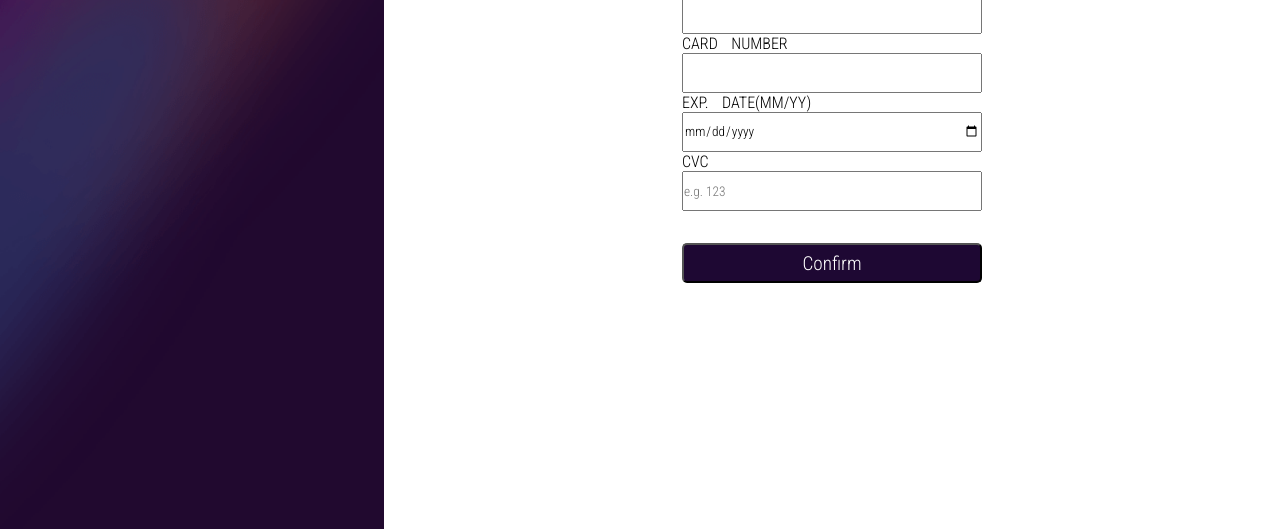
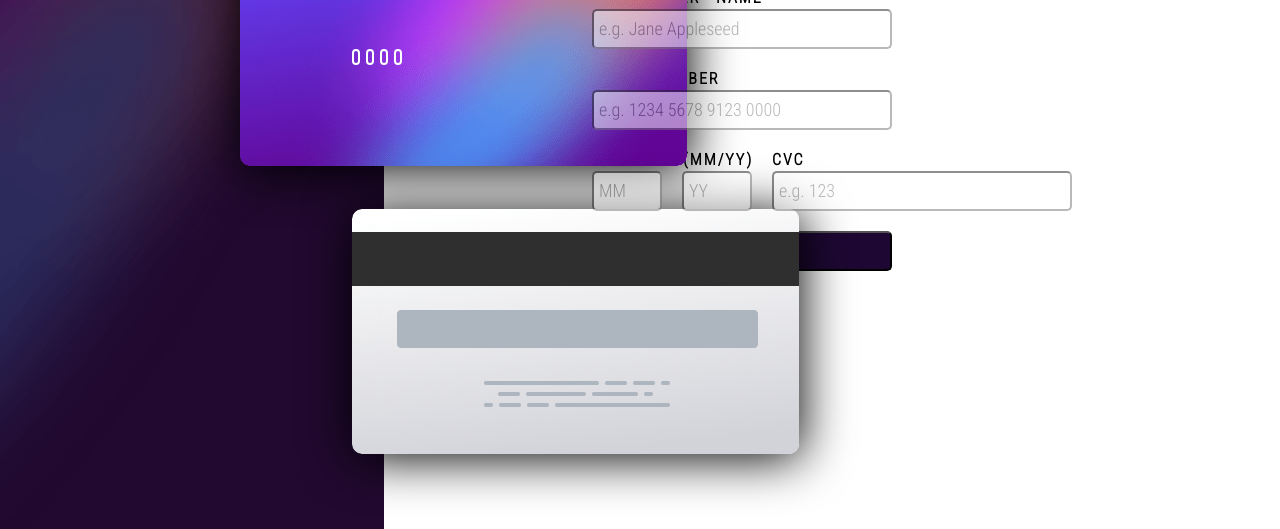
Before and after one commit to GalPovsod8/FEM-Interactive, a plain HTML site: page index.html in a window 1280 px wide. Shown: the part 271-800 px from the top of the page. Drawn offline with Linux system fonts and the light colour scheme; a web font is replaced by a local one.

Commit message:
Added more to the design and fixed the positioning.

```diff
--- a/index.html
+++ b/index.html
@@ -16,16 +16,34 @@
     <div class="container">
         <img src="images/bg-main-desktop.png" alt="bgimg" class="desktop-bg">
         <div class="form-container">
+            <img src="images/bg-card-front.png" alt="card1" class="card1">
+            <div class="circles">
+                <div class="circle"></div>
+                <div class="circle"></div>
+                <div class="circle"></div>
+                <div class="circle"></div>
+            </div>
+            <img src="images/bg-card-back.png" alt="card2" class="card2">
+
+            <img src="images/card-logo.svg" alt="" class="svg">
+
             <form action="">
                 <label for="chn">CARDHOLDER NAME</label>
-                <input type="text">
+                <input type="text" placeholder="e.g. Jane Appleseed">
                 <label for="cn">CARD NUMBER</label>
-                <input type="number">
-                <div class="date">
-                    <label for="date">EXP. DATE(MM/YY)</label>
-                    <input type="date">
-                    <label for="cvc">CVC</label>
-                    <input type="text" placeholder="e.g. 123">
+                <input type="number" placeholder="e.g. 1234 5678 9123 0000">
+                <div class="date-form">
+                    <div class="date-date">
+                        <label for="date">EXP. DATE(MM/YY)</label>
+                        <div class="date-boxes">
+                            <input type="text" class="date-box" placeholder="MM">
+                            <input type="text" class="date-box" placeholder="YY">
+                        </div>
+                    </div>
+                    <div class="cvc">
+                        <label for="cvc" class="cvvc">CVC</label>
+                        <input type="text" placeholder="e.g. 123">
+                    </div>
                 </div>
                 <button>Confirm</button>
             </form>
--- a/styles.css
+++ b/styles.css
@@ -30,24 +30,62 @@ form{
     align-items: flex-start;
     justify-content: flex-start;
     flex-direction: column;
-    padding: 2rem;
     word-spacing: 10px;
+    letter-spacing: 2px;
+}
+
+label{
+    font-weight: 600;
+    padding-bottom: 2px;
 }
 
 input{
     height: 40px;
     width: 300px;
+    border-radius: 5px;
+    font-size: large;
+    padding-left: 5px;
+    margin-bottom: 20px;
+    opacity: 50%;
 }
 
-.date{
+.date-form{
     display: inherit;
     height: fit-content;
     width: max-content;
     align-items: flex-start;
     justify-content: flex-start;
     text-align: start;
+    flex-direction: row;
+}
+
+.date-date{
+    display: inherit;
+    width: inherit;
+    height: inherit;
     flex-direction: column;
-    padding-bottom: 2rem;
+}
+
+.date-boxes{
+    display: inherit;
+    width: inherit;
+    height: inherit;
+    flex-direction: row;
+    justify-content: center;
+    align-items: center;
+    padding-right: 20px;
+    gap: 20px;
+}
+
+.date-box{
+    width: 70px;
+}
+
+.cvc{
+    display: flex;
+    height: fit-content;
+    width: auto;
+    flex-direction: column;
 }
 
 .desktop-bg{
@@ -64,3 +102,44 @@ button{
     color: white;
     border-radius: 5px;
 }
+
+.card1{
+    position: absolute;
+    top: 12rem;
+    left: 15rem;
+    box-shadow: 2px 4px 50px;
+    border-radius: 10px;
+}
+
+.card2{
+    position: absolute;
+    top: 30rem;
+    left: 22rem;
+    box-shadow: 2px 4px 50px;
+    border-radius: 10px;
+}
+
+.svg{
+    position: absolute;
+    top: 13rem;
+    left: 16rem;
+}
+
+.circles{
+    display: flex;
+    height: fit-content;
+    width: fit-content;
+    align-items: center;
+    justify-content: space-between;
+    position: absolute;
+    gap: 6px;
+    top: 20rem;
+    left: 22rem;
+}
+
+.circle{
+    height: 16px;
+    width: 8px;
+    border: white solid 2px;
+    border-radius: 4px;
+}
```
